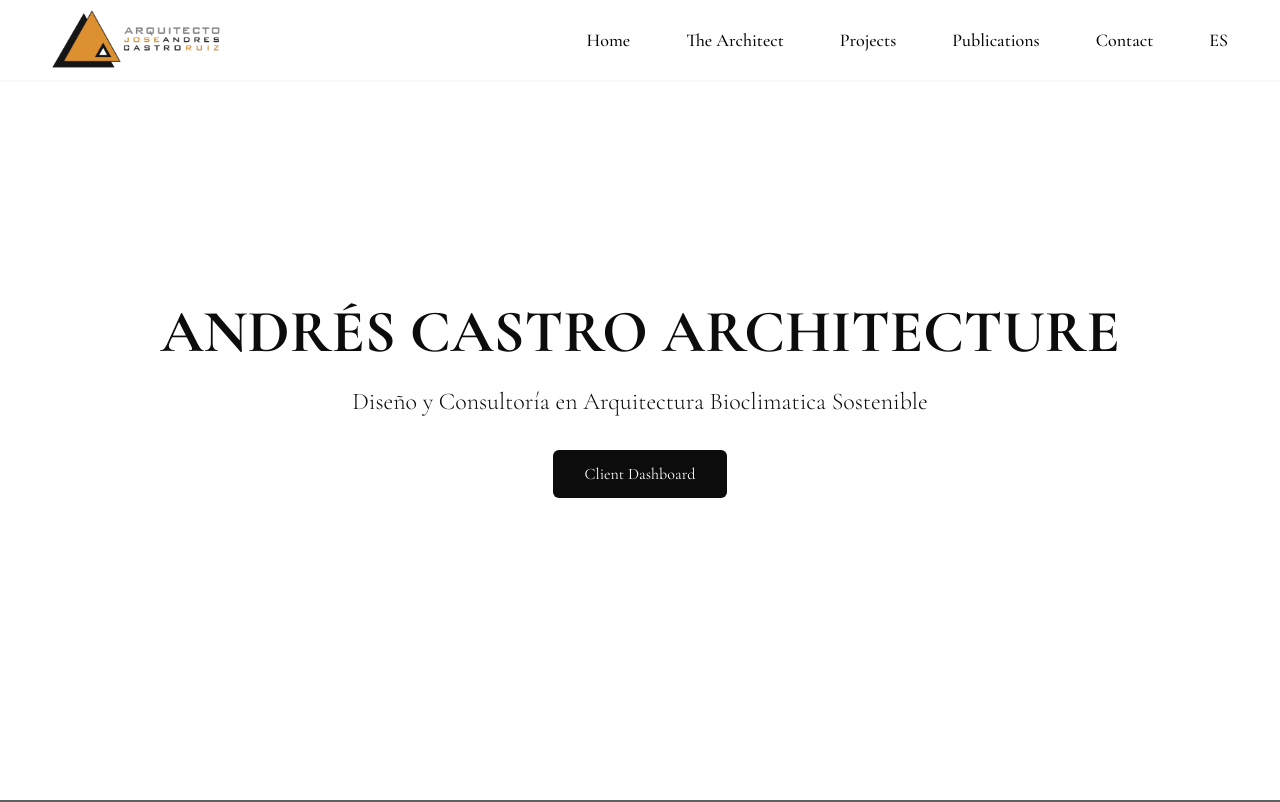
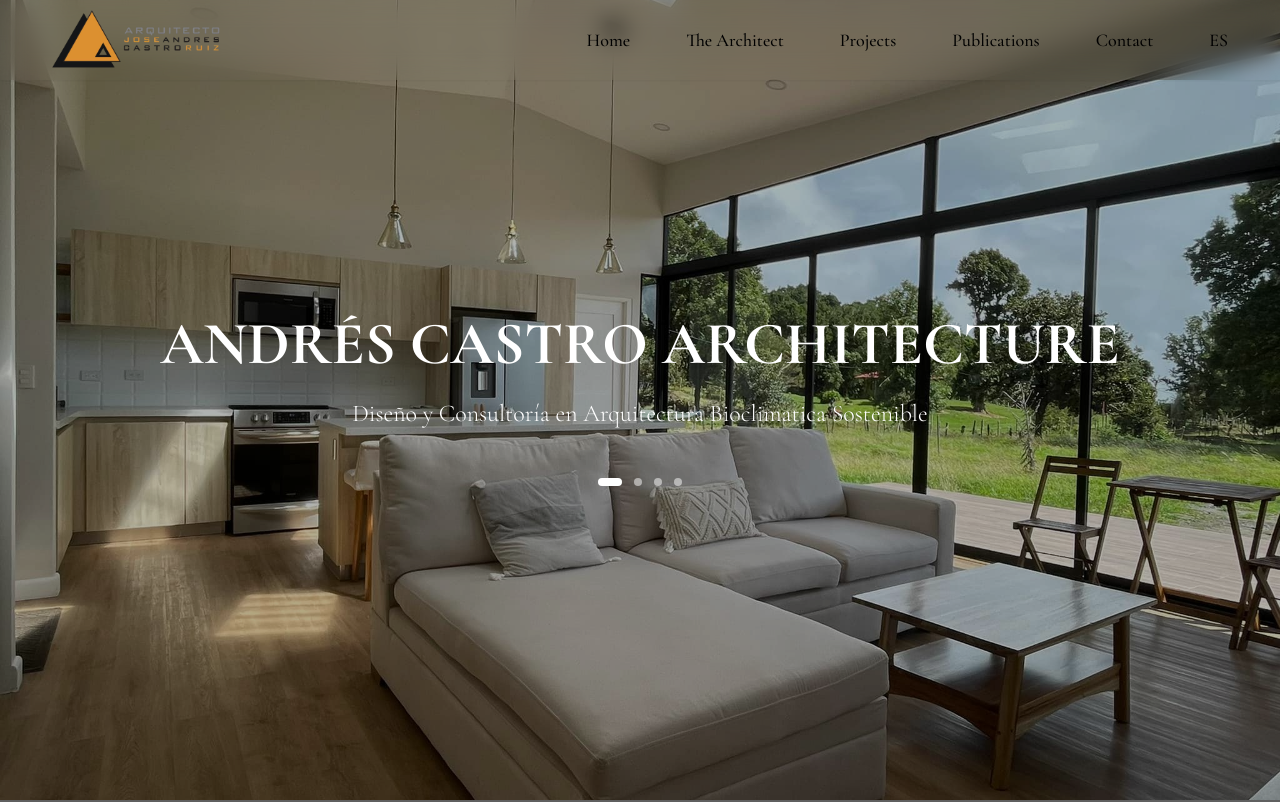
Before and after one commit to botflowlab/AndresCastroWebsite, a React (Vite) app: page / in a window 1280 px wide. Shown: the top 802 px of the page. Built offline with nearby package versions, Linux system fonts and the light colour scheme; no server answers; the database is empty; grey boxes are pictures that could not be loaded; a web font is replaced by a local one.

Commit message:
Update Hero section with image slideshow

```diff
--- a/src/components/sections/Hero.jsx
+++ b/src/components/sections/Hero.jsx
@@ -1,23 +1,71 @@
-import React from 'react';
-import { Link } from 'react-router-dom';
+import React, { useState, useEffect } from 'react';
+import { useTranslation } from 'react-i18next';
 
 function Hero() {
+  const { t } = useTranslation();
+  const [currentImageIndex, setCurrentImageIndex] = useState(0);
+
+  const images = [
+    '/images/home/acHero2.jpg',
+    '/images/home/acHero1.jpg',
+    '/images/home/acHero3.jpg',
+    '/images/home/acHero4.jpg',
+  ];
+
+  useEffect(() => {
+    const timer = setInterval(() => {
+      setCurrentImageIndex((prevIndex) =>
+        prevIndex === images.length - 1 ? 0 : prevIndex + 1
+      );
+    }, 7000);
+
+    return () => clearInterval(timer);
+  }, []);
+
   return (
-    <section className="relative w-full min-h-screen flex items-center justify-center">
-      <div className="container mx-auto px-4">
+    <section className="relative w-full min-h-screen flex items-center justify-center overflow-hidden">
+      {/* Background Images */}
+      {images.map((image, index) => (
+        <div
+          key={index}
+          className={`absolute inset-0 transition-opacity duration-1000 ${
+            currentImageIndex === index ? 'opacity-100' : 'opacity-0'
+          }`}
+        >
+          <div
+            className="absolute inset-0 bg-center bg-cover bg-no-repeat"
+            style={{ backgroundImage: `url(${image})` }}
+          >
+            <div className="absolute inset-0 bg-black/30"></div>
+          </div>
+        </div>
+      ))}
+
+      {/* Content */}
+      <div className="container mx-auto px-4 relative z-10">
         <div className="max-w-6xl mx-auto text-center">
-          <h1 className="text-4xl md:text-6xl font-bold text-[#0c0c0c] mb-6 opacity-100">
+          <h1 className="text-4xl md:text-6xl font-bold text-white mb-6 opacity-100">
             ANDRÉS CASTRO ARCHITECTURE
           </h1>
-          <p className="text-xl md:text-2xl text-[#0c0c0c] opacity-0 animate-[fadeIn_1s_ease-in_0.5s_forwards] font-light mb-8">
+          <p className="text-xl md:text-2xl text-white opacity-0 animate-[fadeIn_1s_ease-in_0.5s_forwards] font-light mb-12">
             Diseño y Consultoría en Arquitectura Bioclimatica Sostenible
           </p>
-          <Link
-            to="/client-dashboard"
-            className="inline-block bg-[#0c0c0c] text-white px-8 py-3 rounded-md hover:bg-black/80 transition-all duration-300"
-          >
-            Client Dashboard
-          </Link>
+
+          {/* Navigation Dots */}
+          <div className="flex justify-center gap-3 mt-8">
+            {images.map((_, index) => (
+              <button
+                key={index}
+                onClick={() => setCurrentImageIndex(index)}
+                className={`w-2 h-2 rounded-full transition-all duration-300 ${
+                  currentImageIndex === index
+                    ? 'bg-white w-6'
+                    : 'bg-white/50 hover:bg-white/80'
+                }`}
+                aria-label={`Go to slide ${index + 1}`}
+              />
+            ))}
+          </div>
         </div>
       </div>
     </section>
```
